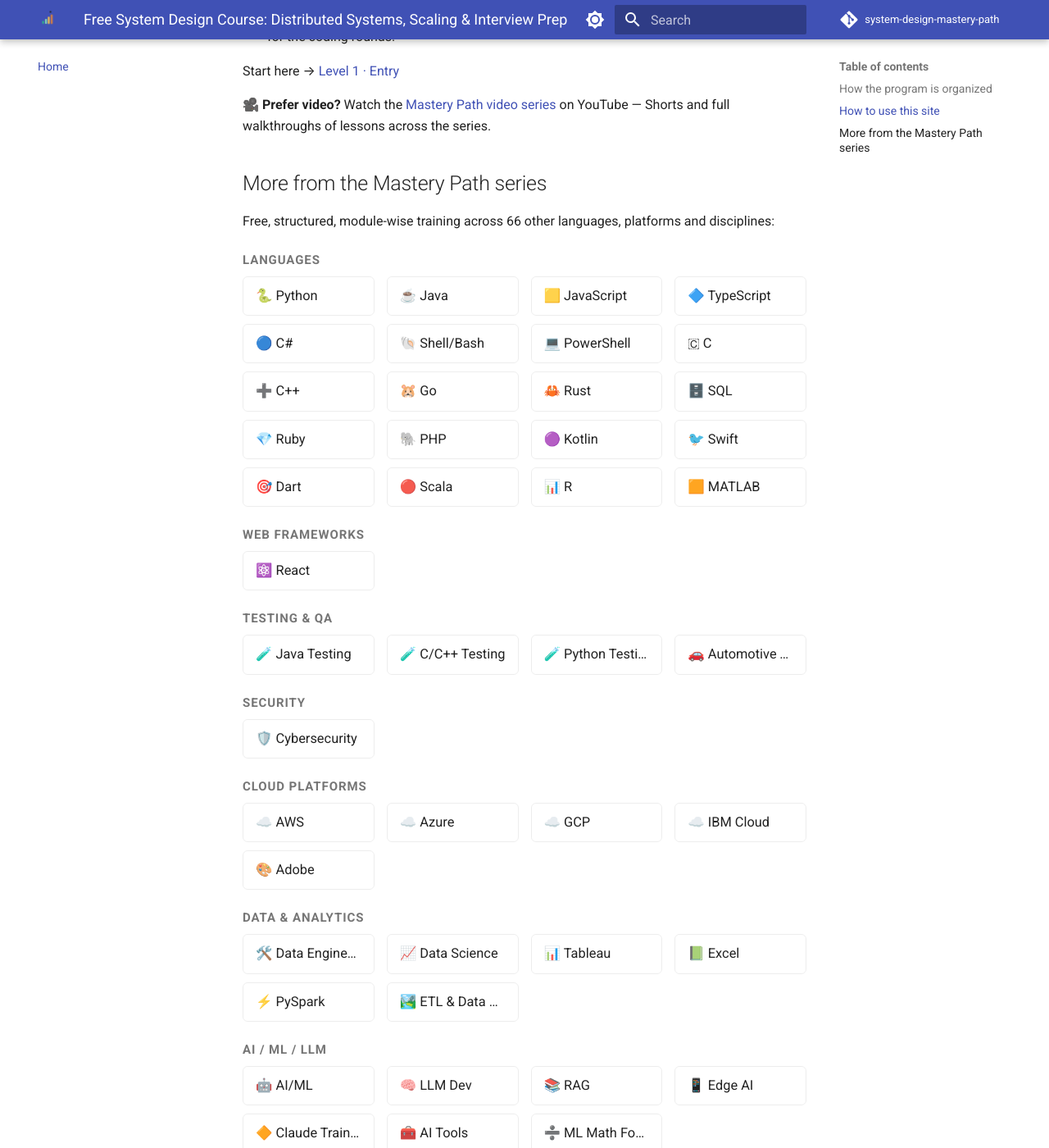
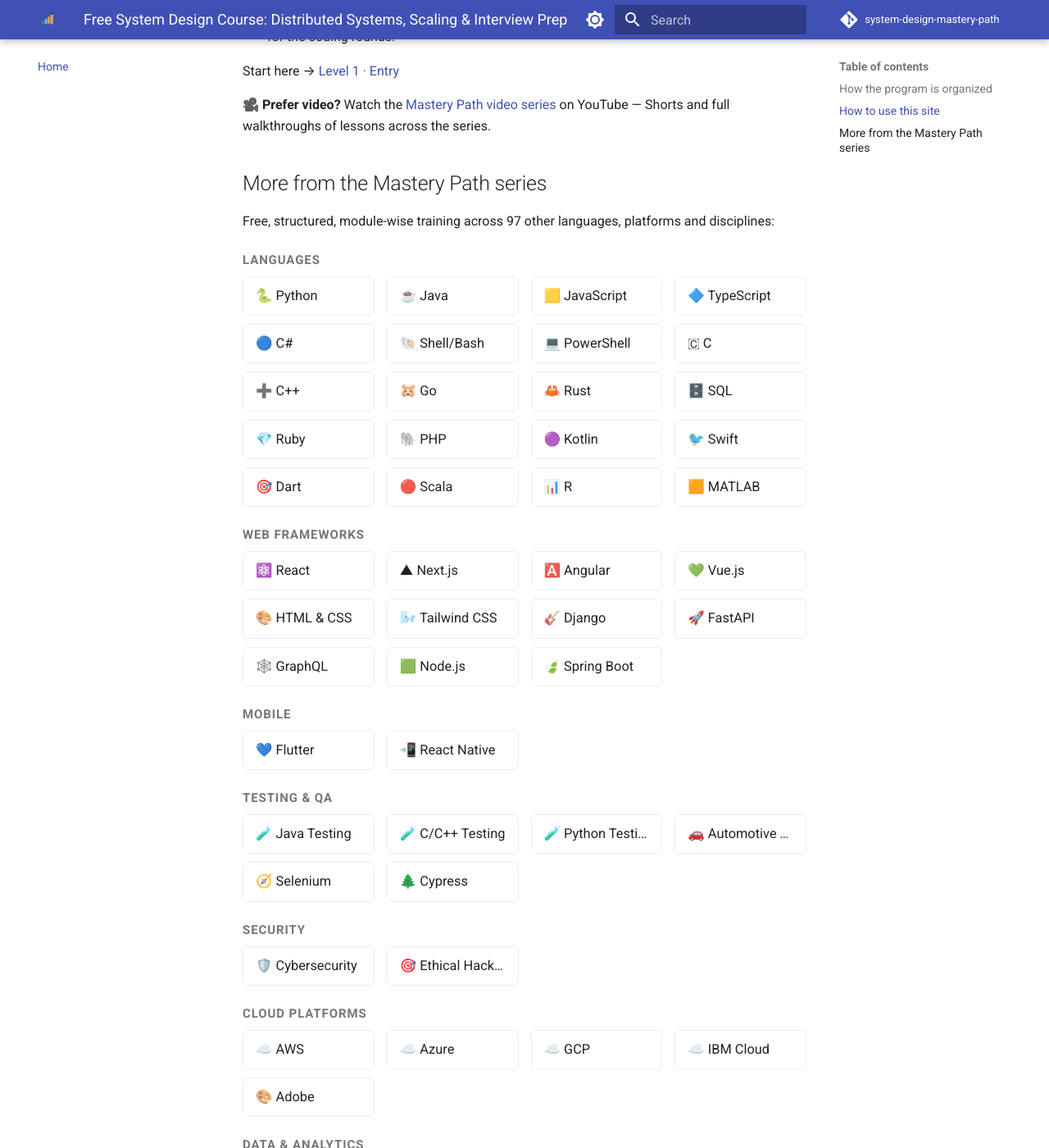
Before and after one commit to SIGILIPELLI/system-design-mastery-path, an MkDocs documentation site: the page built from docs/index.md, in a window 1280 px wide and 1400 px high, scrolled down 1780 px. Shown: the whole window at 82% size. Built offline with MkDocs 1.6.1 and Material for MkDocs 9.7.7, drawn with Linux system fonts in a browser that asks for light colours; comment, search, counter and statistics services are not loaded; some of the changed text lies outside the part shown.

Commit message:
Refresh cross-site course links to current 98-course catalog
Regenerate the "More from the Mastery Path series" grid and the
404-page course count from the hub's current site list — this page
had drifted out of sync as new courses were added to the network.

Co-Authored-By: Claude Sonnet 5 <noreply@anthropic.com>
Claude-Session: https://claude.ai/code/session_01Hje8nqbBP9V9WQ3JEcJc69

```diff
--- a/docs/index.md
+++ b/docs/index.md
@@ -82,7 +82,7 @@ Start here → [Level 1 · Entry](level-1/index.md)
 
 ## More from the Mastery Path series
 
-Free, structured, module-wise training across 66 other languages, platforms and disciplines:
+Free, structured, module-wise training across 97 other languages, platforms and disciplines:
 
 <div class="mastery-grid-wrap">
 <p class="mastery-grid-category">Languages</p>
@@ -111,6 +111,21 @@ Free, structured, module-wise training across 66 other languages, platforms and
 <p class="mastery-grid-category">Web Frameworks</p>
 <div class="mastery-grid">
   <a href="https://sigilipelli.github.io/react-mastery-path/">⚛️ React</a>
+  <a href="https://sigilipelli.github.io/nextjs-mastery-path/">▲ Next.js</a>
+  <a href="https://sigilipelli.github.io/angular-mastery-path/">🅰️ Angular</a>
+  <a href="https://sigilipelli.github.io/vue-mastery-path/">💚 Vue.js</a>
+  <a href="https://sigilipelli.github.io/html-css-mastery-path/">🎨 HTML & CSS</a>
+  <a href="https://sigilipelli.github.io/tailwind-mastery-path/">🌬️ Tailwind CSS</a>
+  <a href="https://sigilipelli.github.io/django-mastery-path/">🎸 Django</a>
+  <a href="https://sigilipelli.github.io/fastapi-mastery-path/">🚀 FastAPI</a>
+  <a href="https://sigilipelli.github.io/graphql-mastery-path/">🕸️ GraphQL</a>
+  <a href="https://sigilipelli.github.io/nodejs-mastery-path/">🟩 Node.js</a>
+  <a href="https://sigilipelli.github.io/spring-boot-mastery-path/">🍃 Spring Boot</a>
+</div>
+<p class="mastery-grid-category">Mobile</p>
+<div class="mastery-grid">
+  <a href="https://sigilipelli.github.io/flutter-mastery-path/">💙 Flutter</a>
+  <a href="https://sigilipelli.github.io/react-native-mastery-path/">📲 React Native</a>
 </div>
 <p class="mastery-grid-category">Testing & QA</p>
 <div class="mastery-grid">
@@ -118,10 +133,13 @@ Free, structured, module-wise training across 66 other languages, platforms and
   <a href="https://sigilipelli.github.io/cpp-testing-mastery-path/">🧪 C/C++ Testing</a>
   <a href="https://sigilipelli.github.io/python-testing-mastery-path/">🧪 Python Testing</a>
   <a href="https://sigilipelli.github.io/automotive-testing-mastery-path/">🚗 Automotive Testing</a>
+  <a href="https://sigilipelli.github.io/selenium-mastery-path/">🧭 Selenium</a>
+  <a href="https://sigilipelli.github.io/cypress-mastery-path/">🌲 Cypress</a>
 </div>
 <p class="mastery-grid-category">Security</p>
 <div class="mastery-grid">
   <a href="https://sigilipelli.github.io/cybersecurity-mastery-path/">🛡️ Cybersecurity</a>
+  <a href="https://sigilipelli.github.io/ethical-hacking-mastery-path/">🎯 Ethical Hacking</a>
 </div>
 <p class="mastery-grid-category">Cloud Platforms</p>
 <div class="mastery-grid">
@@ -139,6 +157,15 @@ Free, structured, module-wise training across 66 other languages, platforms and
   <a href="https://sigilipelli.github.io/excel-mastery-path/">📗 Excel</a>
   <a href="https://sigilipelli.github.io/pyspark-mastery-path/">⚡ PySpark</a>
   <a href="https://sigilipelli.github.io/etl-datalake-mastery-path/">🏞️ ETL & Data Lake</a>
+  <a href="https://sigilipelli.github.io/power-bi-mastery-path/">📉 Power BI</a>
+</div>
+<p class="mastery-grid-category">Databases</p>
+<div class="mastery-grid">
+  <a href="https://sigilipelli.github.io/postgresql-mastery-path/">🐘 PostgreSQL</a>
+  <a href="https://sigilipelli.github.io/mongodb-mastery-path/">🍃 MongoDB</a>
+  <a href="https://sigilipelli.github.io/redis-mastery-path/">🟥 Redis</a>
+  <a href="https://sigilipelli.github.io/snowflake-mastery-path/">❄️ Snowflake</a>
+  <a href="https://sigilipelli.github.io/databricks-mastery-path/">🧱 Databricks</a>
 </div>
 <p class="mastery-grid-category">AI / ML / LLM</p>
 <div class="mastery-grid">
--- a/docs/overrides/404.html
+++ b/docs/overrides/404.html
@@ -6,7 +6,7 @@
   <p>That link is broken, or the page moved. Try one of these instead:</p>
   <p class="mp-404-actions">
     <a href="{{ config.site_url }}" class="md-button md-button--primary">← Back to {{ config.site_name }}</a>
-    <a href="https://sigilipelli.github.io/" class="md-button">Search all 64 courses</a>
+    <a href="https://sigilipelli.github.io/" class="md-button">Search all 98 courses</a>
   </p>
 </div>
 <style>
```
Also changed, not shown: other parts of docs/index.md (+10 -1 lines).
